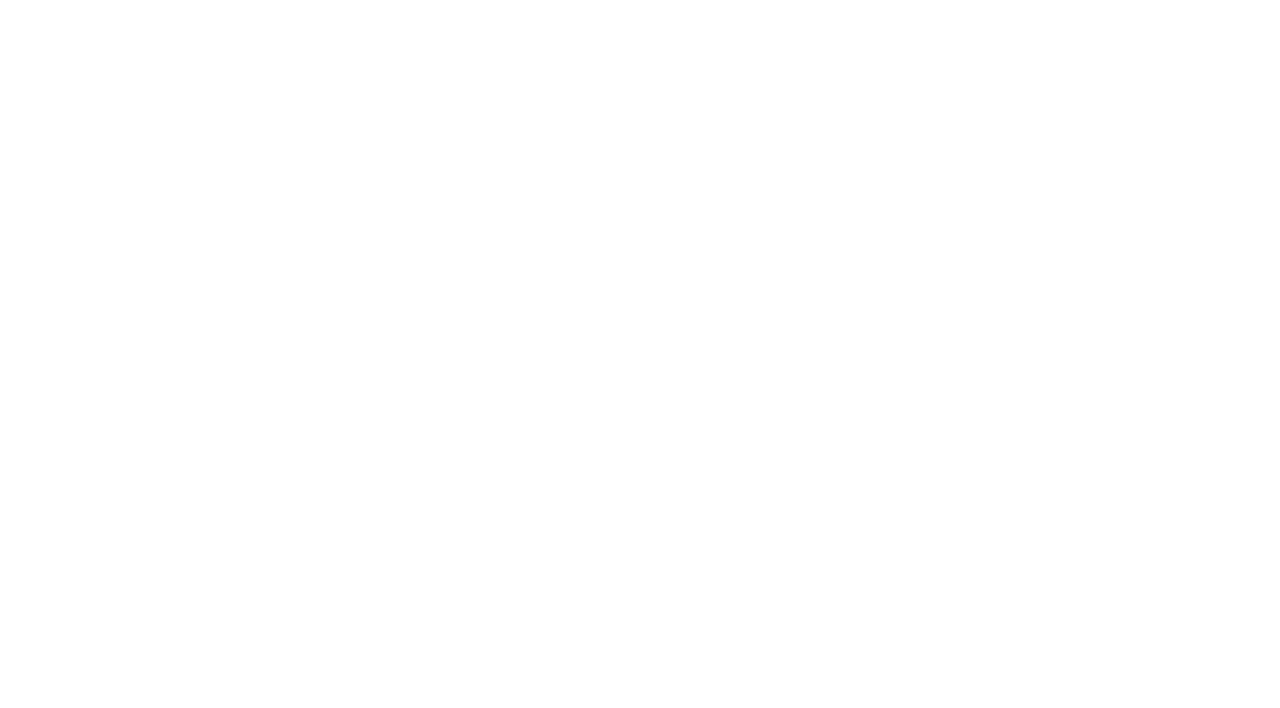
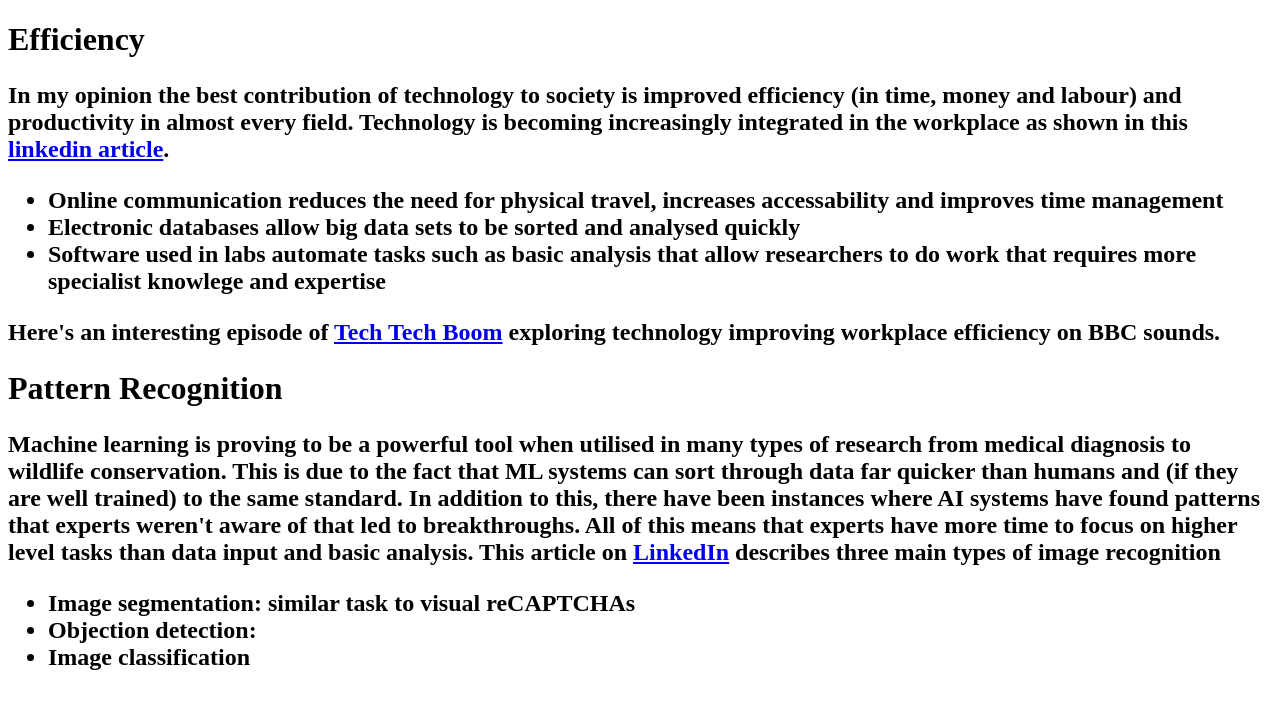
Before and after one commit to Lordfirespeed/progblack_formative_1, a website: page efficiency.html in a window 1280 px wide. Drawn offline with Linux system fonts and the light colour scheme.

Commit message:
update webpage

```diff
--- a/efficiency.html
+++ b/efficiency.html
@@ -1,7 +1,42 @@
 <!DOCTYPE html>
-<html lang = "eng">
-    <head>
-        <meta charset= "utf-8">
+<html lang="en-us">
+  <head>
+    <!-- Not shown on website, provides description of website-->
+    <!-- Required meta tags, taken from bootstrap webstite https://getbootstrap.com/docs/4.3/getting-started/introduction/ -->
+    <meta charset="utf-8">
+    <meta name="viewport" content="width=device-width, initial-scale=1, shrink-to-fit=no">
 
+    <!-- CSS, change to sass, help, are we using the bootstrap style sheet -->
+		<link rel="stylesheet" type="text/css" href="mystyles.css" />
+    <title>Link CSS to HTML</title>
 
-    </head>
+  </head>
+  <body>
+		<h1>Efficiency<h1>
+		<h2>
+			<p>
+				In my opinion the best contribution of technology to society is improved efficiency (in time, money and labour) and productivity in almost every field. Technology is becoming increasingly integrated in the workplace as shown in this <a href="https://www.linkedin.com/pulse/how-technology-improves-productivity-exela-technologies/">linkedin article</a>.
+			</p>
+			<ul>
+				<li>Online communication reduces the need for physical travel, increases accessability and improves time management</li>
+				<li>Electronic databases allow big data sets to be sorted and analysed quickly</li>
+				<li>Software used in labs automate tasks such as basic analysis that allow researchers to do work that requires more specialist knowlege and expertise</li>
+			</ul>
+			<p>
+				Here's an interesting episode of <a href="https://www.bbc.co.uk/sounds/play/p09jfvcs">Tech Tech Boom</a> exploring technology improving workplace efficiency on BBC sounds.
+			</p>
+		</h2>
+        <h1>Pattern Recognition</h1>
+        <h2>
+            <p>
+                Machine learning is proving to be a powerful tool when utilised in many types of research from medical diagnosis to wildlife conservation. This is due to the fact that ML systems can sort through data far quicker than humans and (if they are well trained) to the same standard. In addition to this, there have been instances where AI systems have found patterns that experts weren't aware of that led to breakthroughs. All of this means that experts have more time to focus on higher level tasks than data input and basic analysis.
+                This article on <a href="https://www.linkedin.com/pulse/image-recognition-ai-technology-medical-diagnostics-zoya-ghazanfar/" target="_blank">LinkedIn</a> describes three main types of image recognition
+            </p>
+			<ul>
+				<li>Image segmentation: similar task to visual reCAPTCHAs</li>
+				<li>Objection detection:</li>
+				<li>Image classification</li>
+			</ul>
+        </h2>
+  </body>
+</html>
```
